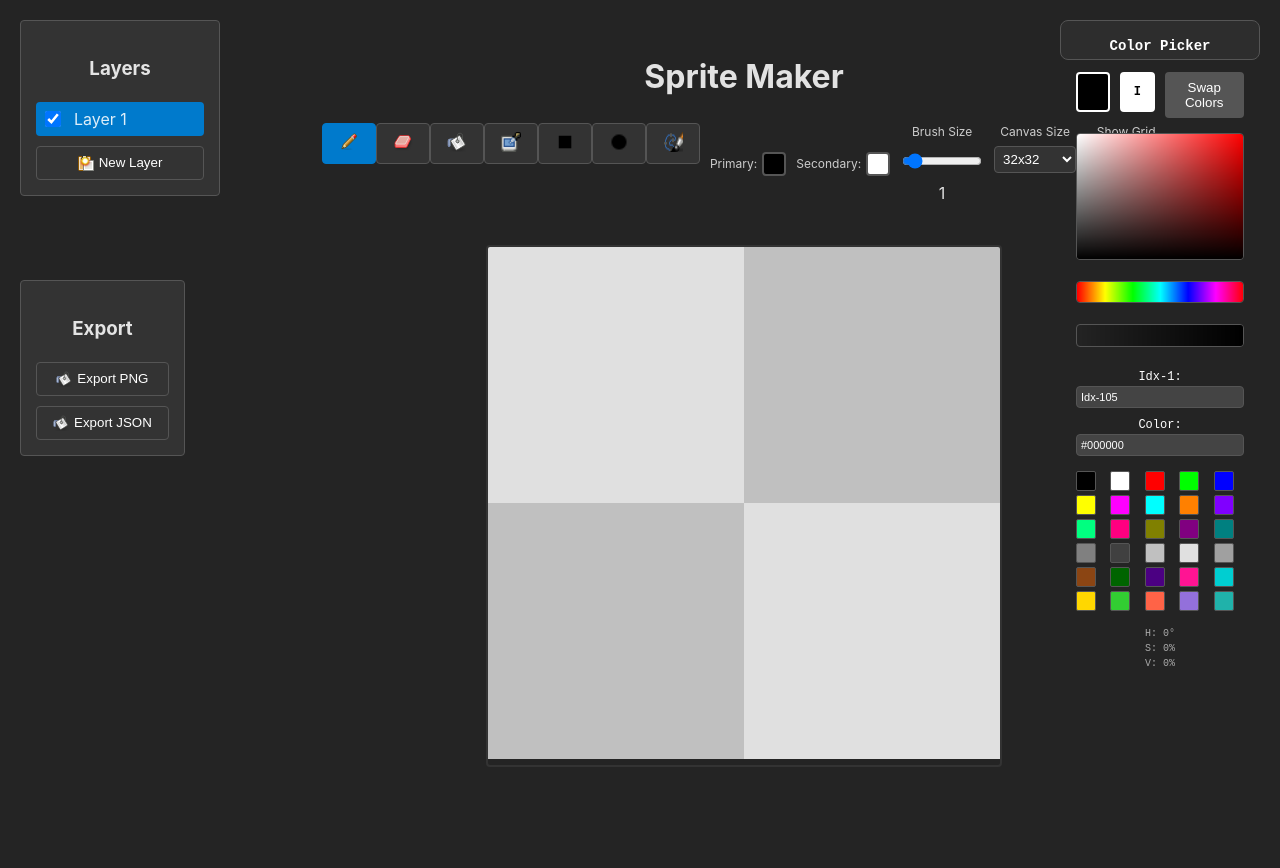
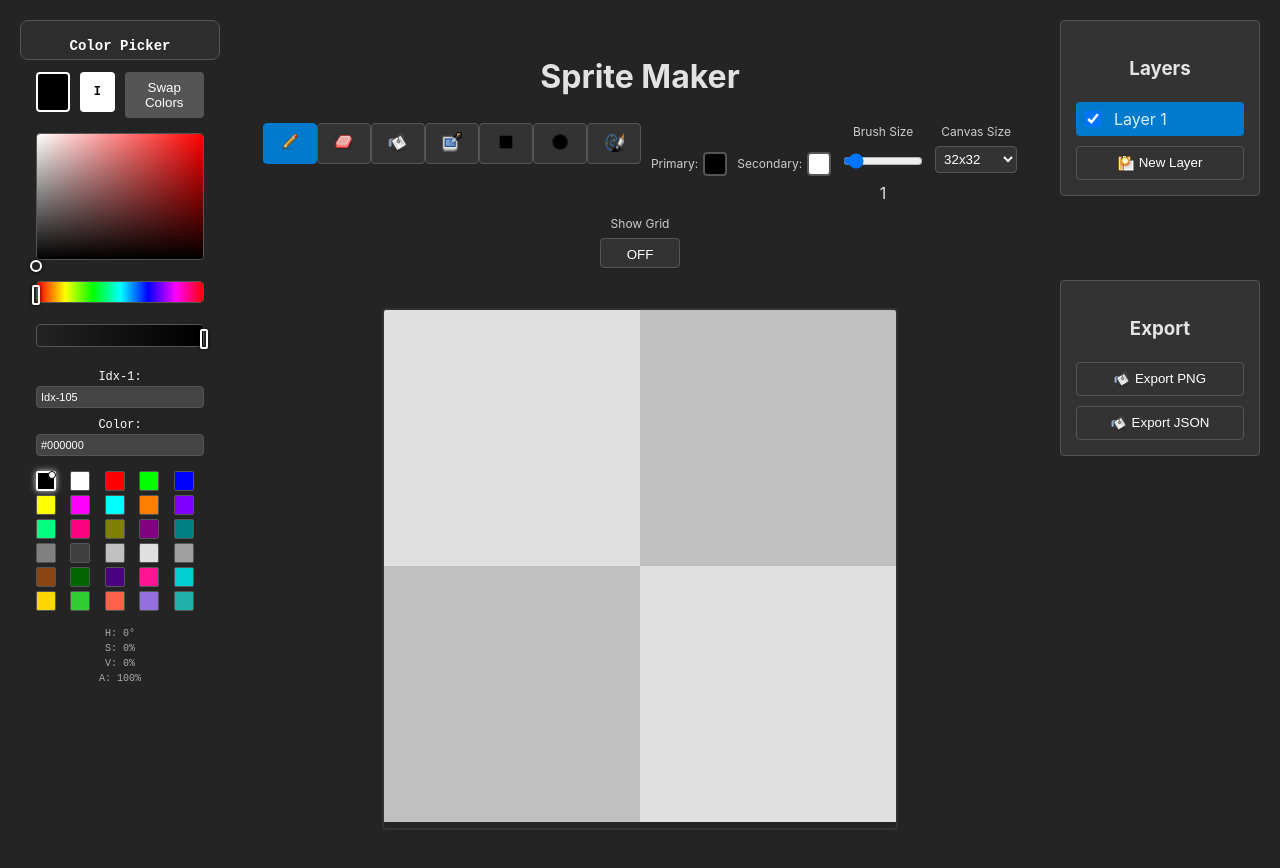
Before and after one commit to YamesYamerson/type-trainer, a React (Vite) app in the folder spritemaker/: page / in a window 1280 px wide. Shown: the top 868 px of the page. Before the commit the page ends 825 px from the top, so only its background shows below. Built offline with nearby package versions, Linux system fonts and the light colour scheme.

Commit message:
feat: click and drag on color selectors and working on HSV values

```diff
--- a/spritemaker/src/components/ColorPicker.tsx
+++ b/spritemaker/src/components/ColorPicker.tsx
@@ -25,6 +25,11 @@ const ColorPicker: React.FC<ColorPickerProps> = ({
   const [hue, setHue] = useState(0)
   const [saturation, setSaturation] = useState(100)
   const [value, setValue] = useState(100)
+  const [alpha, setAlpha] = useState(1)
+
+  // Drag state
+  const [isDragging, setIsDragging] = useState(false)
+  const [dragType, setDragType] = useState<'gradient' | 'hue' | 'alpha' | null>(null)
 
   const gradientRef = useRef<HTMLCanvasElement>(null)
   const hueRef = useRef<HTMLCanvasElement>(null)
@@ -47,6 +52,7 @@ const ColorPicker: React.FC<ColorPickerProps> = ({
       setHue(hsv.h)
       setSaturation(hsv.s)
       setValue(hsv.v)
+      // Note: alpha is not part of hex colors, so we keep the current alpha value
     } catch (error) {
       console.warn('Failed to convert color to HSV:', error)
       // Set default values if conversion fails
@@ -58,23 +64,39 @@ const ColorPicker: React.FC<ColorPickerProps> = ({
 
   // Stable callback for color changes
   const handleColorChange = useCallback((newColor: Color) => {
+    console.log('handleColorChange called with:', newColor)
+    console.log('Calling onPrimaryColorChange with:', newColor)
     onPrimaryColorChange(newColor)
   }, [onPrimaryColorChange])
 
   // Handle HSV changes without triggering infinite loops
-  const handleHSVChange = useCallback((h: number, s: number, v: number) => {
+  const handleHSVChange = useCallback((h: number, s: number, v: number, a: number = alpha) => {
+    console.log('handleHSVChange called with:', { h, s, v, a, currentAlpha: alpha })
+
     setHue(h)
     setSaturation(s)
     setValue(v)
+    setAlpha(a)
 
     try {
       const newColor = hsvToRgb(h, s, v)
-      console.log('HSV to RGB conversion:', { h, s, v, result: newColor })
+      console.log('HSV to RGB conversion:', { h, s, v, a, result: newColor })
+      console.log('Calling handleColorChange with:', newColor)
       handleColorChange(newColor)
     } catch (error) {
       console.warn('Failed to convert HSV to RGB:', error)
     }
-  }, [handleColorChange])
+  }, [handleColorChange, alpha])
+
+  // Handle alpha changes
+  const handleAlphaChange = useCallback((newAlpha: number) => {
+    setAlpha(newAlpha)
+    // Since hex colors don't support alpha, we'll update the HSV values
+    // to trigger a color update (this will keep the current hue/sat/val but update alpha)
+    console.log('Alpha changed to:', newAlpha)
+    // Trigger a color update by calling handleHSVChange with current values
+    handleHSVChange(hue, saturation, value, newAlpha)
+  }, [hue, saturation, value, handleHSVChange])
 
   // Draw gradient canvas - only when hue changes
   useEffect(() => {
@@ -149,7 +171,7 @@ const ColorPicker: React.FC<ColorPickerProps> = ({
     ctx.clearRect(0, 0, width, height)
 
     try {
-      // Create alpha gradient
+      // Create alpha gradient from transparent to full color
       const gradient = createSafeGradient(ctx, 0, 0, width, 0, [
         { offset: 0, color: 'transparent' },
         { offset: 1, color: hsvToRgb(hue, saturation, value) }
@@ -157,6 +179,11 @@ const ColorPicker: React.FC<ColorPickerProps> = ({
 
       if (gradient) {
         ctx.fillStyle = gradient
+        ctx.fillRect(0, 0, width, height)
+      } else {
+        // Fallback to solid color if gradient creation fails
+        const color = hsvToRgb(hue, saturation, value)
+        ctx.fillStyle = color
         ctx.fillRect(0, 0, width, height)
       }
     } catch (error) {
@@ -181,9 +208,12 @@ const ColorPicker: React.FC<ColorPickerProps> = ({
     const x = e.clientX - rect.left
     const y = e.clientY - rect.top
 
-    const s = (x / rect.width) * 100
-    const v = ((rect.height - y) / rect.height) * 100
+    // Calculate saturation (0-100) from x position
+    const s = Math.max(0, Math.min(100, (x / rect.width) * 100))
+    // Calculate value (0-100) from y position (inverted since y=0 is at top)
+    const v = Math.max(0, Math.min(100, ((rect.height - y) / rect.height) * 100))
 
+    console.log('Gradient click:', { x, y, rect: { width: rect.width, height: rect.height }, s, v })
     handleHSVChange(hue, s, v)
   }, [hue, handleHSVChange])
 
@@ -192,7 +222,10 @@ const ColorPicker: React.FC<ColorPickerProps> = ({
     const rect = canvas.getBoundingClientRect()
     const x = e.clientX - rect.left
 
-    const h = (x / rect.width) * 360
+    // Calculate hue (0-360) from x position
+    const h = Math.max(0, Math.min(360, (x / rect.width) * 360))
+
+    console.log('Hue click:', { x, rect: { width: rect.width }, h, currentSaturation: saturation, currentValue: value })
     handleHSVChange(h, saturation, value)
   }, [saturation, value, handleHSVChange])
 
@@ -201,9 +234,55 @@ const ColorPicker: React.FC<ColorPickerProps> = ({
     const rect = canvas.getBoundingClientRect()
     const x = e.clientX - rect.left
 
-    // For now, alpha is not implemented in the color output
-    // This could be extended later
-    console.log('Alpha clicked:', x / rect.width)
+    // Calculate alpha value (0-1) from x position
+    const newAlpha = Math.max(0, Math.min(1, x / rect.width))
+
+    console.log('Alpha click:', { x, rect: { width: rect.width }, alpha: newAlpha })
+    handleAlphaChange(newAlpha)
+  }, [handleAlphaChange])
+
+  // Mouse event handlers for drag functionality
+  const handleMouseDown = useCallback((e: React.MouseEvent<HTMLCanvasElement>, type: 'gradient' | 'hue' | 'alpha') => {
+    setIsDragging(true)
+    setDragType(type)
+    e.preventDefault()
+
+    // Handle the initial click
+    if (type === 'gradient') {
+      handleGradientClick(e)
+    } else if (type === 'hue') {
+      handleHueClick(e)
+    } else if (type === 'alpha') {
+      handleAlphaClick(e)
+    }
+  }, [handleGradientClick, handleHueClick, handleAlphaClick])
+
+  const handleMouseMove = useCallback((e: React.MouseEvent<HTMLCanvasElement>) => {
+    if (!isDragging || !dragType) return
+
+    if (dragType === 'gradient') {
+      handleGradientClick(e)
+    } else if (dragType === 'hue') {
+      handleHueClick(e)
+    } else if (dragType === 'alpha') {
+      handleAlphaClick(e)
+    }
+  }, [isDragging, dragType, handleGradientClick, handleHueClick, handleAlphaClick])
+
+  const handleMouseUp = useCallback(() => {
+    setIsDragging(false)
+    setDragType(null)
+  }, [])
+
+  // Global mouse up handler to ensure drag stops even if mouse leaves canvas
+  useEffect(() => {
+    const handleGlobalMouseUp = () => {
+      setIsDragging(false)
+      setDragType(null)
+    }
+
+    document.addEventListener('mouseup', handleGlobalMouseUp)
+    return () => document.removeEventListener('mouseup', handleGlobalMouseUp)
   }, [])
 
   // Handle color swatch clicks
@@ -214,6 +293,7 @@ const ColorPicker: React.FC<ColorPickerProps> = ({
       setHue(hsv.h)
       setSaturation(hsv.s)
       setValue(hsv.v)
+      // Keep current alpha value when selecting from swatches
     } catch (error) {
       console.warn('Failed to convert color to HSV:', error)
     }
@@ -229,6 +309,7 @@ const ColorPicker: React.FC<ColorPickerProps> = ({
         setHue(hsv.h)
         setSaturation(hsv.s)
         setValue(hsv.v)
+        // Keep current alpha value when changing hex
       } catch (error) {
         console.warn('Failed to convert hex to HSV:', error)
       }
@@ -245,7 +326,7 @@ const ColorPicker: React.FC<ColorPickerProps> = ({
   return (
     <div className="color-picker" style={{
       position: 'fixed',
-      right: '20px',
+      left: '20px',
       top: '20px',
       width: '200px',
       backgroundColor: '#2d2d2d',
@@ -304,52 +385,106 @@ const ColorPicker: React.FC<ColorPickerProps> = ({
       </div>
 
       {/* Gradient picker */}
-      <div style={{ marginBottom: '15px' }}>
+      <div style={{ marginBottom: '15px', position: 'relative' }}>
         <canvas
           ref={gradientRef}
           width={160}
           height={120}
-          onClick={handleGradientClick}
+          onMouseDown={(e) => handleMouseDown(e, 'gradient')}
+          onMouseMove={handleMouseMove}
+          onMouseUp={handleMouseUp}
           style={{
             width: '100%',
             height: 'auto',
             border: '1px solid #555',
             borderRadius: '4px',
-            cursor: 'crosshair'
+            cursor: isDragging && dragType === 'gradient' ? 'grabbing' : 'crosshair'
+          }}
+        />
+        {/* Current color marker on gradient */}
+        <div
+          style={{
+            position: 'absolute',
+            left: `${(saturation / 100) * 100}%`,
+            top: `${((100 - value) / 100) * 100}%`,
+            width: '12px',
+            height: '12px',
+            border: '2px solid #fff',
+            borderRadius: '50%',
+            backgroundColor: 'transparent',
+            transform: 'translate(-50%, -50%)',
+            pointerEvents: 'none',
+            boxShadow: '0 0 4px rgba(0,0,0,0.8)'
           }}
         />
       </div>
 
       {/* Hue bar */}
-      <div style={{ marginBottom: '15px' }}>
+      <div style={{ marginBottom: '15px', position: 'relative' }}>
         <canvas
           ref={hueRef}
           width={160}
           height={20}
-          onClick={handleHueClick}
+          onMouseDown={(e) => handleMouseDown(e, 'hue')}
+          onMouseMove={handleMouseMove}
+          onMouseUp={handleMouseUp}
           style={{
             width: '100%',
             height: 'auto',
             border: '1px solid #555',
             borderRadius: '4px',
-            cursor: 'crosshair'
+            cursor: isDragging && dragType === 'hue' ? 'grabbing' : 'crosshair'
+          }}
+        />
+        {/* Current hue marker */}
+        <div
+          style={{
+            position: 'absolute',
+            left: `${(hue / 360) * 100}%`,
+            top: '50%',
+            width: '8px',
+            height: '20px', // Match the canvas height
+            border: '2px solid #fff',
+            borderRadius: '2px',
+            backgroundColor: 'transparent',
+            transform: 'translate(-50%, -50%)',
+            pointerEvents: 'none',
+            boxShadow: '0 0 4px rgba(0,0,0,0.8)'
           }}
         />
       </div>
 
       {/* Alpha bar */}
-      <div style={{ marginBottom: '15px' }}>
+      <div style={{ marginBottom: '15px', position: 'relative' }}>
         <canvas
           ref={alphaRef}
           width={160}
           height={20}
-          onClick={handleAlphaClick}
+          onMouseDown={(e) => handleMouseDown(e, 'alpha')}
+          onMouseMove={handleMouseMove}
+          onMouseUp={handleMouseUp}
           style={{
             width: '100%',
             height: 'auto',
             border: '1px solid #555',
             borderRadius: '4px',
-            cursor: 'crosshair'
+            cursor: isDragging && dragType === 'alpha' ? 'grabbing' : 'crosshair'
+          }}
+        />
+        {/* Current alpha marker - now positioned based on actual alpha value */}
+        <div
+          style={{
+            position: 'absolute',
+            left: `${alpha * 100}%`,
+            top: '50%',
+            width: '8px',
+            height: '20px', // Match the canvas height
+            border: '2px solid #fff',
+            borderRadius: '2px',
+            backgroundColor: 'transparent',
+            transform: 'translate(-50%, -50%)',
+            pointerEvents: 'none',
+            boxShadow: '0 0 4px rgba(0,0,0,0.8)'
           }}
         />
       </div>
@@ -407,11 +542,27 @@ const ColorPicker: React.FC<ColorPickerProps> = ({
               width: '20px',
               height: '20px',
               backgroundColor: color,
-              border: '1px solid #555',
+              border: color === primaryColor ? '2px solid #fff' : '1px solid #555',
               borderRadius: '2px',
-              cursor: 'pointer'
+              cursor: 'pointer',
+              position: 'relative',
+              boxShadow: color === primaryColor ? '0 0 6px rgba(255,255,255,0.8)' : 'none'
             }}
-          />
+          >
+            {/* Selection indicator */}
+            {color === primaryColor && (
+              <div style={{
+                position: 'absolute',
+                top: '-2px',
+                right: '-2px',
+                width: '8px',
+                height: '8px',
+                backgroundColor: '#fff',
+                borderRadius: '50%',
+                border: '1px solid #000'
+              }} />
+            )}
+          </div>
         ))}
       </div>
 
@@ -420,6 +571,7 @@ const ColorPicker: React.FC<ColorPickerProps> = ({
         <div>H: {Math.round(hue)}°</div>
         <div>S: {Math.round(saturation)}%</div>
         <div>V: {Math.round(value)}%</div>
+        <div>A: {Math.round(alpha * 100)}%</div>
       </div>
     </div>
   )
--- a/spritemaker/src/components/ExportPanel.tsx
+++ b/spritemaker/src/components/ExportPanel.tsx
@@ -25,13 +25,13 @@ const ExportPanel: React.FC<ExportPanelProps> = ({ canvasRef, canvasSize }) => {
   return (
     <div style={{
       position: 'fixed',
-      left: '20px',
+      right: '20px',
       top: '280px',
       background: '#333',
       border: '1px solid #555',
       borderRadius: '4px',
       padding: '15px',
-      minWidth: '150px'
+      width: '200px'
     }}>
       <h3>Export</h3>
       <button
--- a/spritemaker/src/index.css
+++ b/spritemaker/src/index.css
@@ -27,6 +27,7 @@ body {
   margin: 0 auto;
   padding: 2rem;
   padding-left: 240px;
+  padding-right: 240px;
   text-align: center;
   width: 100%;
 }
@@ -137,13 +138,13 @@ body {
 
 .layer-panel {
   position: fixed;
-  left: 20px;
+  right: 20px;
   top: 20px;
   background: #333;
   border: 1px solid #555;
   border-radius: 4px;
   padding: 15px;
-  min-width: 200px;
+  width: 200px;
   max-height: calc(100vh - 40px);
   overflow-y: auto;
 }
--- a/spritemaker/src/utils/colorUtils.ts
+++ b/spritemaker/src/utils/colorUtils.ts
@@ -53,7 +53,12 @@ export const hsvToRgb = (h: number, s: number, v: number): Color => {
   const green = Math.round((g + m) * 255)
   const blue = Math.round((b + m) * 255)
 
-  return `#${red.toString(16).padStart(2, '0')}${green.toString(16).padStart(2, '0')}${blue.toString(16).padStart(2, '0')}`
+  // Ensure values are within valid range (0-255)
+  const clampedRed = Math.max(0, Math.min(255, red))
+  const clampedGreen = Math.max(0, Math.min(255, green))
+  const clampedBlue = Math.max(0, Math.min(255, blue))
+
+  return `#${clampedRed.toString(16).padStart(2, '0')}${clampedGreen.toString(16).padStart(2, '0')}${clampedBlue.toString(16).padStart(2, '0')}`
 }
 
 /**
```
